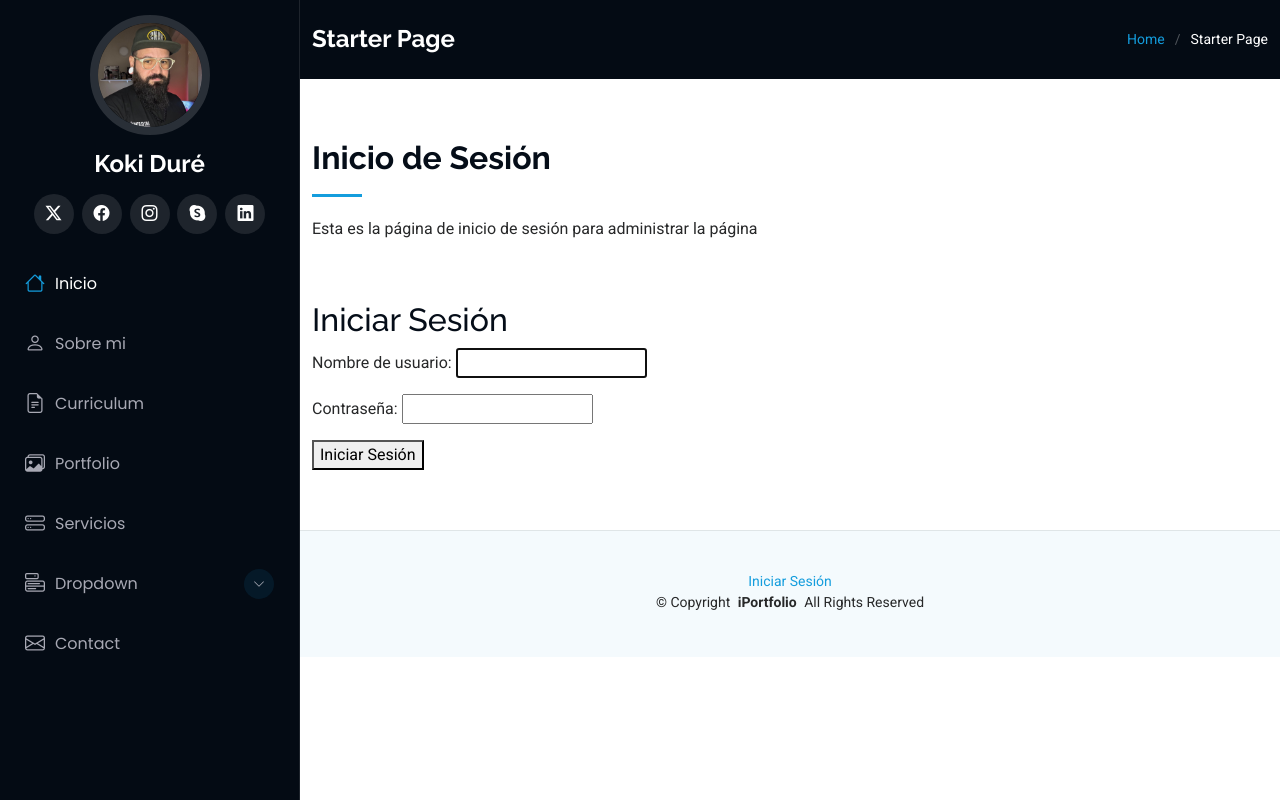
After one commit to bencchi/ProyectoFinal, a Django app: page /login/ in a window 1280 px wide. The commit adds this page. Run offline with Django 5.2, Linux system fonts and the light colour scheme; some libraries are stand-ins or nearby versions.

Commit message:
Se añadió la funcionalidad de login/logout con su autenticación correspondiente para el super usuario

```diff
--- a/portfolio/urls.py
+++ b/portfolio/urls.py
@@ -14,14 +14,19 @@ Including another URLconf
     1. Import the include() function: from django.urls import include, path
     2. Add a URL to urlpatterns:  path('blog/', include('blog.urls'))
 """
+
 from django.contrib import admin
 from django.urls import path
 from principal import views
+from django.contrib.auth.views import LoginView, LogoutView
 
 urlpatterns = [
-    path('admin/', admin.site.urls),
+    path("admin/", admin.site.urls),
     path("", views.inicio, name="inicio"),
     path("portfolio-details/", views.portfolio, name="portfolio"),
     path("service-details/", views.service, name="service"),
-    path("starter-page/", views.starter, name="starter")
+    path("starter-page/", views.starter, name="starter"),
+    path("login/", LoginView.as_view(template_name="login.html"), name="login"),
+    path("logout/", views.logout_view, name="logout"),
+    path("panel-admin/", views.panel_administracion, name="panel_admin"),
 ]
--- a/principal/templates/principal/base.html
+++ b/principal/templates/principal/base.html
@@ -104,6 +104,14 @@
 
         <div class="container">
             <div class="copyright text-center ">
+                <p>
+                {% if request.user.is_authenticated %}
+                    <a href="{% url "logout" %}">Cerrar Sesión</a>
+                {% else %}
+                <a href="{% url 'login' %}">Iniciar Sesión</a>
+                {% endif %}
+                </p>
+            <div class="copyright text-center ">
                 <p>© <span>Copyright</span> <strong class="px-1 sitename">iPortfolio</strong> <span>All Rights
                         Reserved</span></p>
             </div>
@@ -111,7 +119,8 @@
                 <!-- All the links in the footer should remain intact. -->
                 <!-- You can delete the links only if you've purchased the pro version. -->
                 <!-- Licensing information: https://bootstrapmade.com/license/ -->
-                <!-- Purchase the pro version with working PHP/AJAX contact form: [buy-url] -->
+                <!-- Purchase the pro version with working PHP/AJAX contact form: [buy-url] --
+
                 Designed by <a href="https://bootstrapmade.com/">BootstrapMade</a> Distributed by <a
                     href="https://themewagon.com">ThemeWagon</a>
             </div>
--- /dev/null
+++ b/principal/templates/principal/login.html
@@ -0,0 +1,36 @@
+{% extends "base.html" %}
+{% load static %}
+{% block contenido %}
+     <!-- Page Title -->
+    <div class="page-title dark-background">
+      <div class="container d-lg-flex justify-content-between align-items-center">
+        <h1 class="mb-2 mb-lg-0">Starter Page</h1>
+        <nav class="breadcrumbs">
+          <ol>
+            <li><a href="{%url "inicio"%}">Home</a></li>
+            <li class="current">Starter Page</li>
+          </ol>
+        </nav>
+      </div>
+    </div><!-- End Page Title -->
+
+    <!-- Inicio de Sesión Section -->
+    <section id="starter-section" class="starter-section section">
+
+      <!-- Section Title -->
+      <div class="container section-title" data-aos="fade-up">
+        <h2>Inicio de Sesión</h2>
+        <p>Esta es la página de inicio de sesión para administrar la página</p>
+      </div><!-- End Section Title -->
+
+      <div class="container" data-aos="fade-up">
+        <h2>Iniciar Sesión</h2>
+        <form method="post" action="{% url 'login' %}">
+          {% csrf_token %}
+          {{ form.as_p }}
+          <button type ="submit">Iniciar Sesión</button>
+      </div>
+
+    </section><!-- /Inicio de Sesión Section -->
+
+ {% endblock contenido %}
```
Also changed, not shown: portfolio/settings.py (+40 -36 lines), principal/templates/principal/panel_admin.html (added, +31 -0 lines), principal/views.py (+17 -1 lines).
